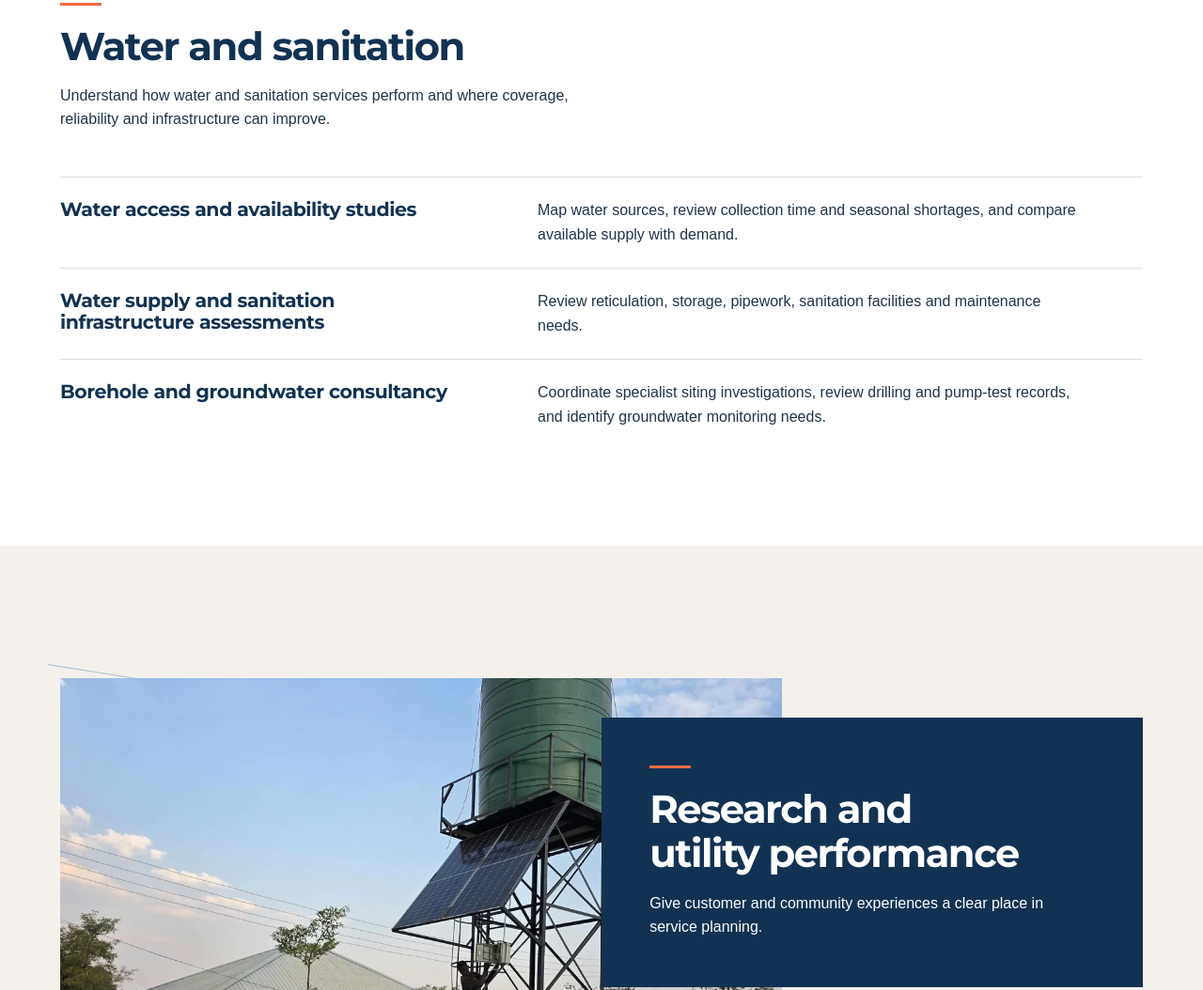
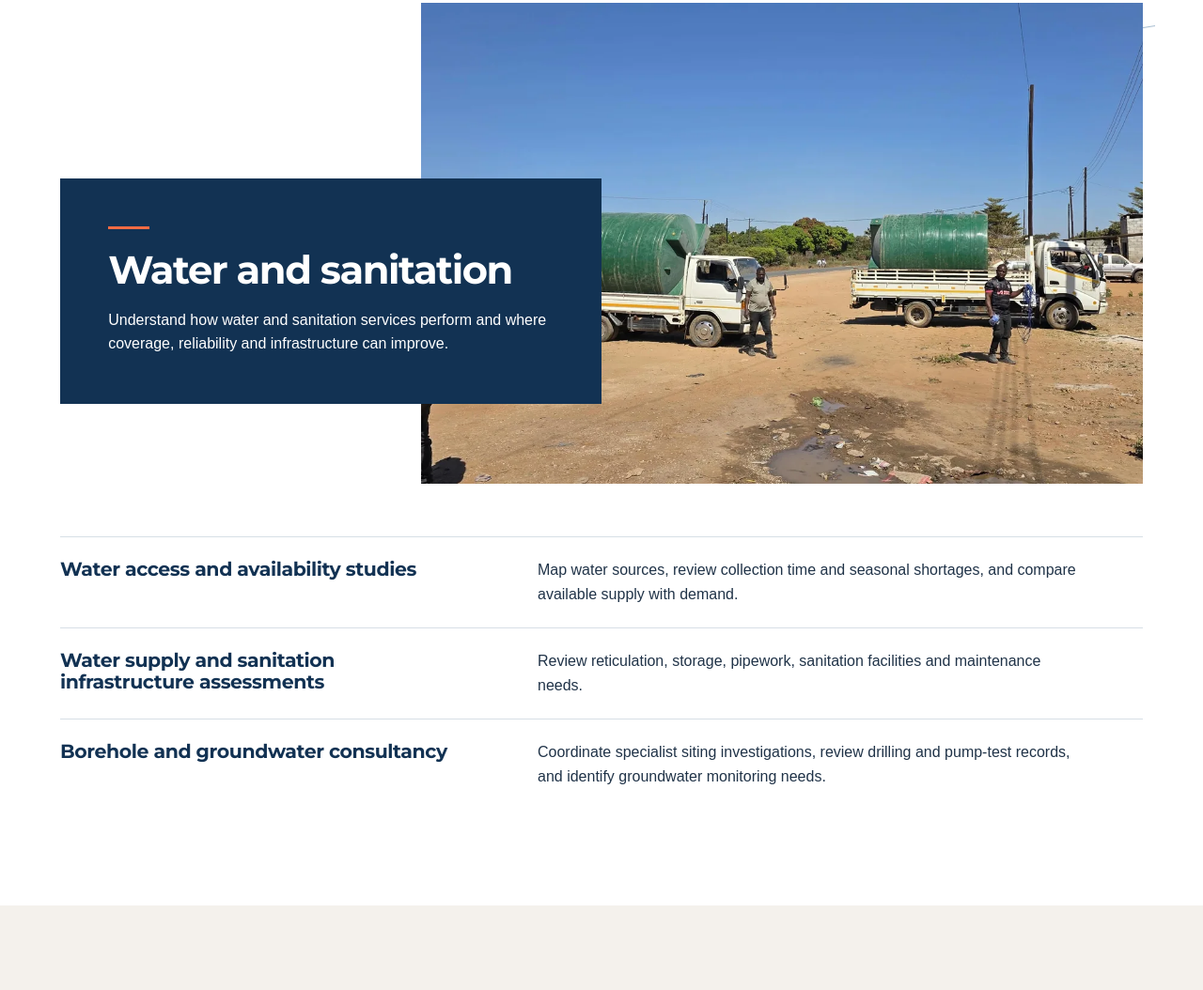
Before and after one commit to Jooshua07/matroxrltd, an Astro site: page /services in a window 1280 px wide. Shown: the part 839-1893 px from the top of the page at 94% size. Built offline with nearby package versions, Linux system fonts and the light colour scheme; Astro itself is replaced by a stand-in of ours.

Commit message:
Alternate photo panels across service groups

```diff
--- a/src/pages/services.astro
+++ b/src/pages/services.astro
@@ -18,22 +18,40 @@ const advisory = [
   ['Project planning and construction monitoring', 'Clarify scope and dependencies, document site progress, and support completion and handover planning.'],
   ['Site development and readiness', 'Review terrain, infrastructure and site constraints, then identify surveys, approvals and enabling works.'],
 ];
+
+const groups = [
+  {
+    id: 'water', title: 'Water and sanitation', image: 'utility-tank', alt: 'Water storage tanks on trucks at a utility site',
+    summary: 'Understand how water and sanitation services perform and where coverage, reliability and infrastructure can improve.',
+    side: 'right', offset: 'down', background: 'white', detailsBackground: 'white', services: water,
+  },
+  {
+    id: 'research', title: 'Research and utility performance', image: 'community-water', alt: 'Community water infrastructure',
+    summary: 'Give customer and community experiences a clear place in service planning.',
+    side: 'left', offset: 'up', background: 'paper', detailsBackground: 'white', services: research,
+  },
+  {
+    id: 'advisory', title: 'Technical and project advisory', image: 'field-site', alt: 'Field crew and drilling equipment at a project site',
+    summary: 'Identify what needs to happen on site and keep track of decisions through delivery.',
+    side: 'right', offset: 'down', background: 'paper', detailsBackground: 'paper', services: advisory,
+  },
+];
 ---
 <SiteLayout title="Services" description="Explore Matrox’s water and sanitation assessments, groundwater advisory, utility performance reviews, community research and project monitoring services.">
   <Editorial title="Consultancy services" image="sanitation" alt="Pipework fitted along a sanitation facility" background="paper" intro>
     <p>Field research and technical advisory for water utilities, public institutions and development partners.</p>
   </Editorial>
-  <section class="section" id="water"><div class="container">
-    <div class="section-heading" data-reveal="rise"><span class="rule" aria-hidden="true"></span><h2>Water and sanitation</h2><p>Understand how water and sanitation services perform and where coverage, reliability and infrastructure can improve.</p></div>
-    <div class="detail-list">{water.map(([name, description]) => <article data-reveal="rise"><h3>{name}</h3><p>{description}</p></article>)}</div>
-  </div></section>
-  <Editorial title="Research and utility performance" image="community-water" alt="Community water infrastructure" side="left" offset="up" background="paper" id="research">
-    <p>Give customer and community experiences a clear place in service planning.</p>
-  </Editorial>
-  <section class="section"><div class="container detail-list">{research.map(([name, description]) => <article data-reveal="rise"><h3>{name}</h3><p>{description}</p></article>)}</div></section>
-  <section class="section paper" id="advisory"><div class="container">
-    <div class="section-heading" data-reveal="rise"><span class="rule" aria-hidden="true"></span><h2>Technical and project advisory</h2><p>Identify what needs to happen on site and keep track of decisions through delivery.</p></div>
-    <div class="detail-list">{advisory.map(([name, description]) => <article data-reveal="rise"><h3>{name}</h3><p>{description}</p></article>)}</div>
-  </div></section>
+  {groups.map(({ summary, detailsBackground, services, ...editorial }) => (
+    <div class="service-group">
+      <Editorial {...editorial}><p>{summary}</p></Editorial>
+      <div class:list={['section', 'service-details', { paper: detailsBackground === 'paper' }]}>
+        <div class="container detail-list">
+          {services.map(([name, description]) => (
+            <article data-reveal="rise"><h3>{name}</h3><p>{description}</p></article>
+          ))}
+        </div>
+      </div>
+    </div>
+  ))}
   <section class="section"><div class="container closing"><h2>Talk to us about your project</h2><a class="button" href="/contact-us/">Contact us</a></div></section>
 </SiteLayout>
--- a/src/styles/site.css
+++ b/src/styles/site.css
@@ -97,6 +97,8 @@ figure { margin: 0; }
 .detail-list { display: grid; gap: 0; }
 .detail-list article { border-top: 1px solid var(--line); display: grid; grid-template-columns: 1fr 1.4fr; gap: 1.2rem 3rem; padding-block: 1.4rem; }
 .detail-list article p { margin: 0; }
+.service-group > .editorial { padding-block-end: 1.5rem; }
+.service-details { padding-block-start: clamp(1rem, 2.5vw, 2rem); }
 .project-grid { display: grid; grid-template-columns: repeat(3, minmax(0, 1fr)); gap: clamp(1.3rem, 3vw, 2.6rem); }
 .project { border-top: 2px solid var(--navy); padding-top: 1.2rem; }
 .project h3 { margin-block: .4rem .75rem; }
```
Also changed, not shown: design.md (+1 -1 lines).
